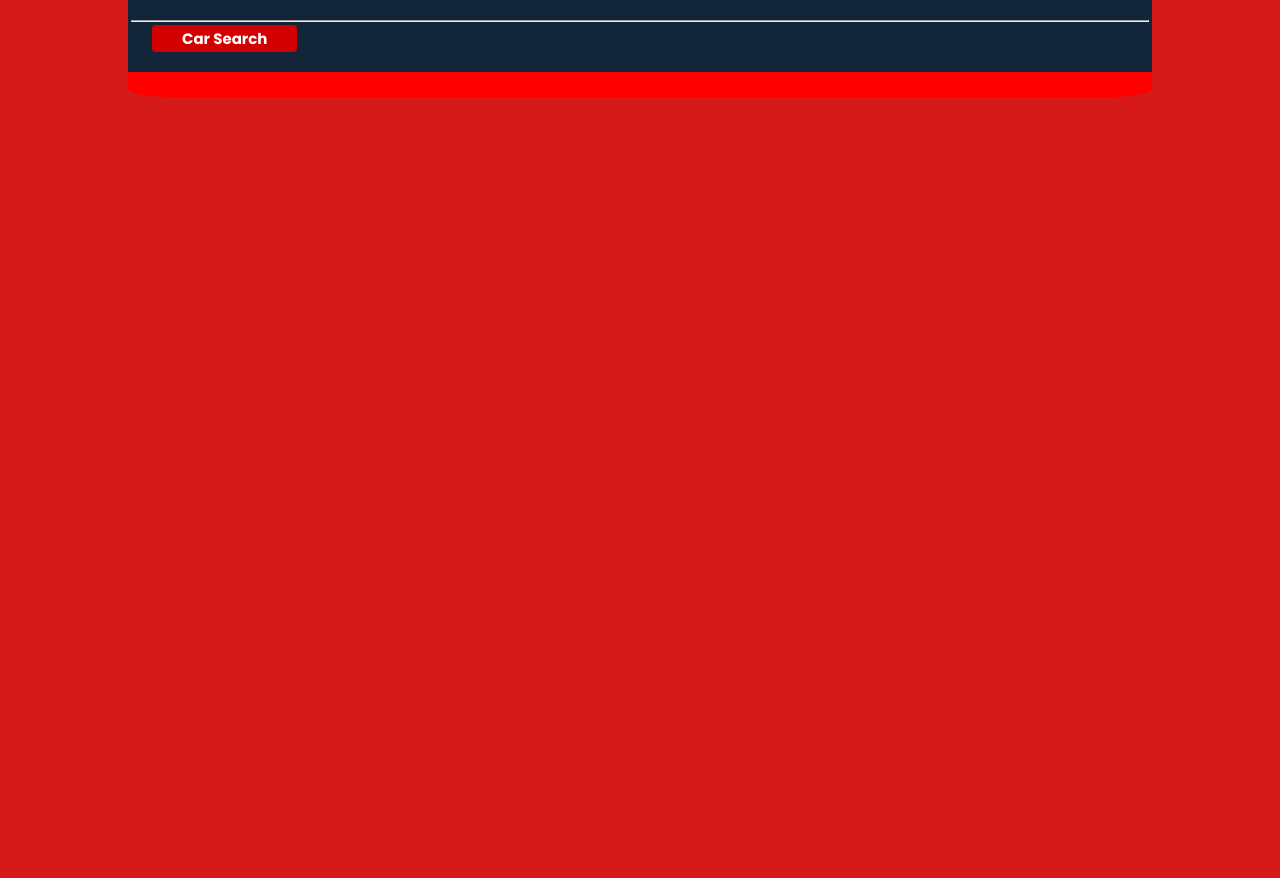
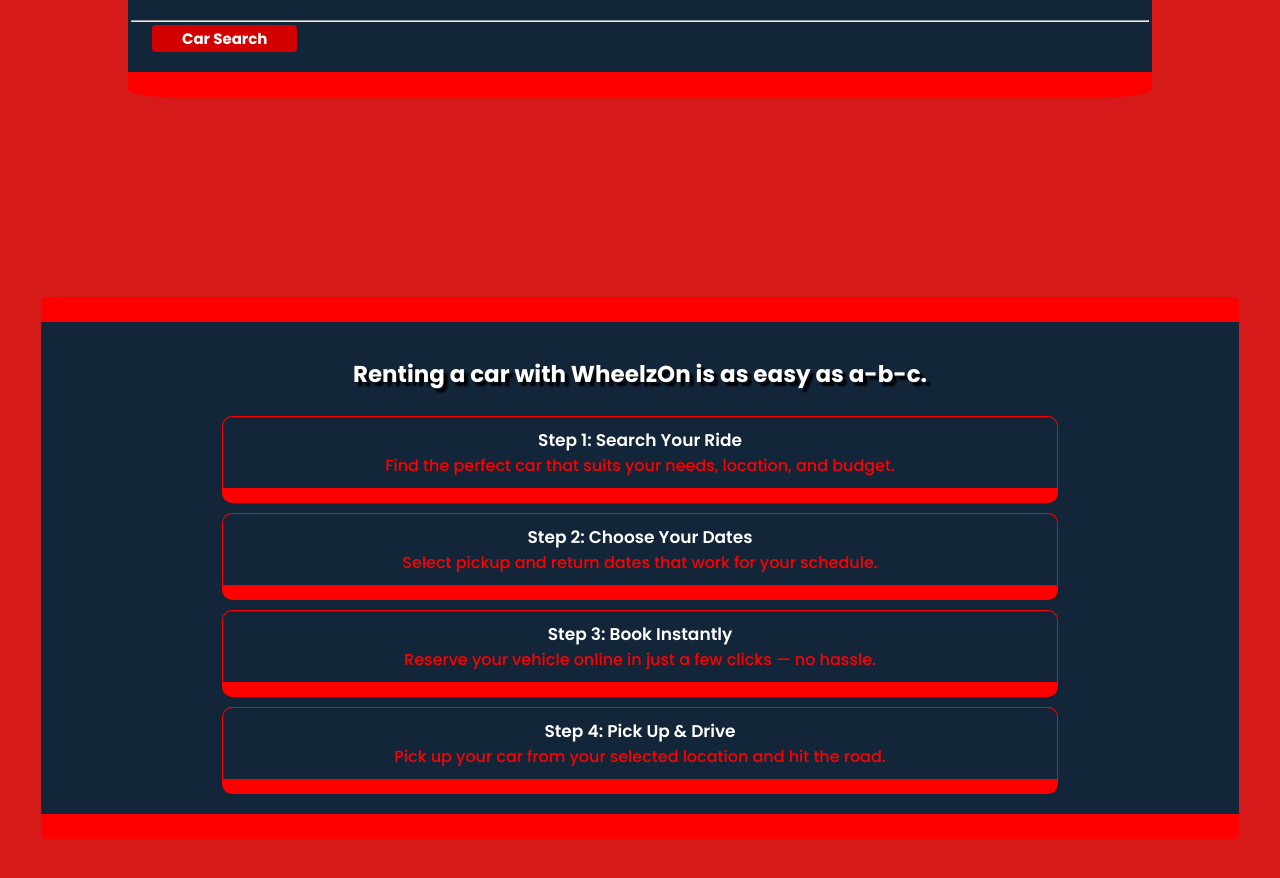
Before and after one commit to Nkululeko376/car-rental-site, a plain HTML site: page index.html in a window 1280 px wide. Shown: the part 2550-3428 px from the top of the page. Before the commit the page ends 2708 px from the top, so only its background shows below. Drawn offline with Linux system fonts and the light colour scheme.

Commit message:
adding how it work section

```diff
--- a/index.html
+++ b/index.html
@@ -248,7 +248,55 @@
             </button>
         </form>
 
-
+    <!--================How it Works section================-->
+    <div class="how-it-work-main-section" id="how-it-works">
+        <div class="how-it-work-heading">
+            Renting a car with WheelzOn is as easy as a-b-c.
+        </div>
+        <div class="steps-container">
+            <div class="each-step">
+                <div class="step-subheading">
+                    Step 1: Search Your Ride
+                </div>
+                <div class="step-information">
+                    Find the perfect car that suits your needs, location, and budget.
+                </div>
+            </div>
+        </div>
+        <!--===========================-->
+        <div class="steps-container">
+            <div class="each-step">
+                <div class="step-subheading">
+                    Step 2: Choose Your Dates
+                </div>
+                <div class="step-information">
+                    Select pickup and return dates that work for your schedule.
+                </div>
+            </div>
+        </div>
+        <!--===========================-->
+        <div class="steps-container">
+            <div class="each-step">
+                <div class="step-subheading">
+                    Step 3: Book Instantly
+                </div>
+                <div class="step-information">
+                    Reserve your vehicle online in just a few clicks — no hassle.
+                </div>
+            </div>
+        </div>
+        <!--===========================-->
+        <div class="steps-container">
+            <div class="each-step">
+                <div class="step-subheading">
+                    Step 4: Pick Up & Drive
+                </div>
+                <div class="step-information">
+                    Pick up your car from your selected location and hit the road.
+                </div>
+            </div>
+        </div>
+    </div>
 
     <script src="index.js"></script>
 </body>
--- a/index1.css
+++ b/index1.css
@@ -423,6 +423,8 @@ body {
     padding-left: 5px;
 }
 
+
+
 .other-offers-inside span {
     font-weight: 600;
     color: white;
@@ -565,6 +567,61 @@ hr {
     background-color: rgba(210, 0, 0, 0.747);
 }
 /*=====================END=========================*/
+
+
+
+
+/*===================How it works section===================*/
+/*===================START=================*/
+.how-it-work-main-section {
+    padding: 10px;
+    width: 92%;
+    margin: 200px auto;
+    border-radius: 5px;
+    background-color: rgb(18, 37, 57);
+    border-top: 25px solid red;
+    border-bottom: 25px solid red;
+}
+
+.how-it-work-heading {
+    padding: 5px;
+    width: 60%;
+    margin: 20px auto;
+    text-align: center;
+    font-size: 23px;
+    font-weight: 700;
+    text-shadow: 4px 4px 2px black;
+    color: white;
+}
+
+.steps-container {
+    border: 1px solid red;
+    width: 70%;
+    margin: 10px auto;
+    padding: 5px;
+    border-radius: 10px;
+    border-bottom: 15px solid red;
+}
+
+.each-step {
+    padding: 5px;
+    border-radius: 5px;
+}
+
+.step-subheading {
+    text-align: center;
+    font-size: 17px;
+    color: white;
+    font-weight: 600;
+}
+
+.step-information {
+    text-align: center;
+    font-size: 16px;
+    font-weight: 500;
+    color: red;
+}
+/*===================END==================*/
 
 
 
```
Also changed, not shown: images/offericons/luxury.jpg (added), images/offericons/sport-removebg-preview.png (added), images/offericons/suv-removebg-preview.png (added), images/offericons/van2.webp (added).
